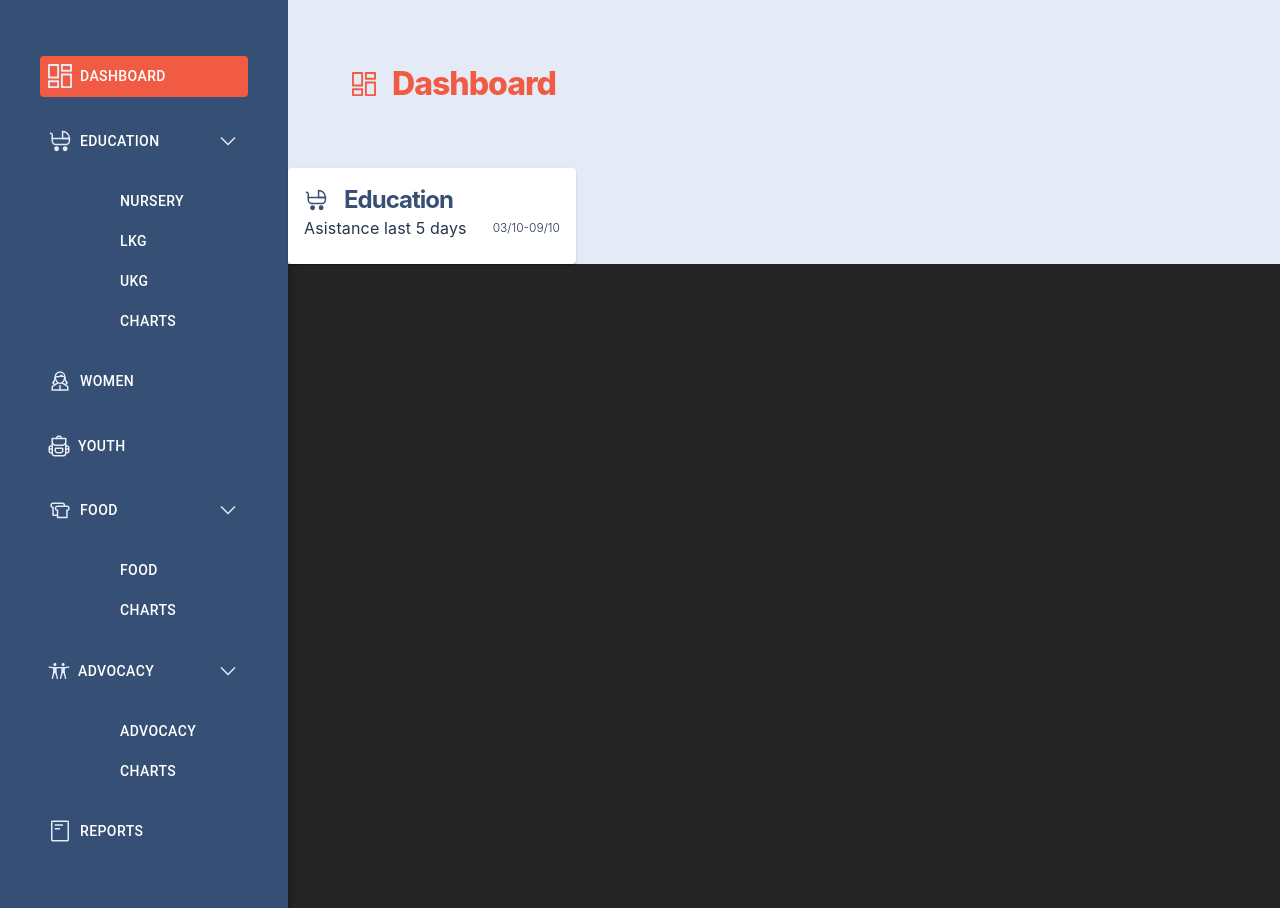
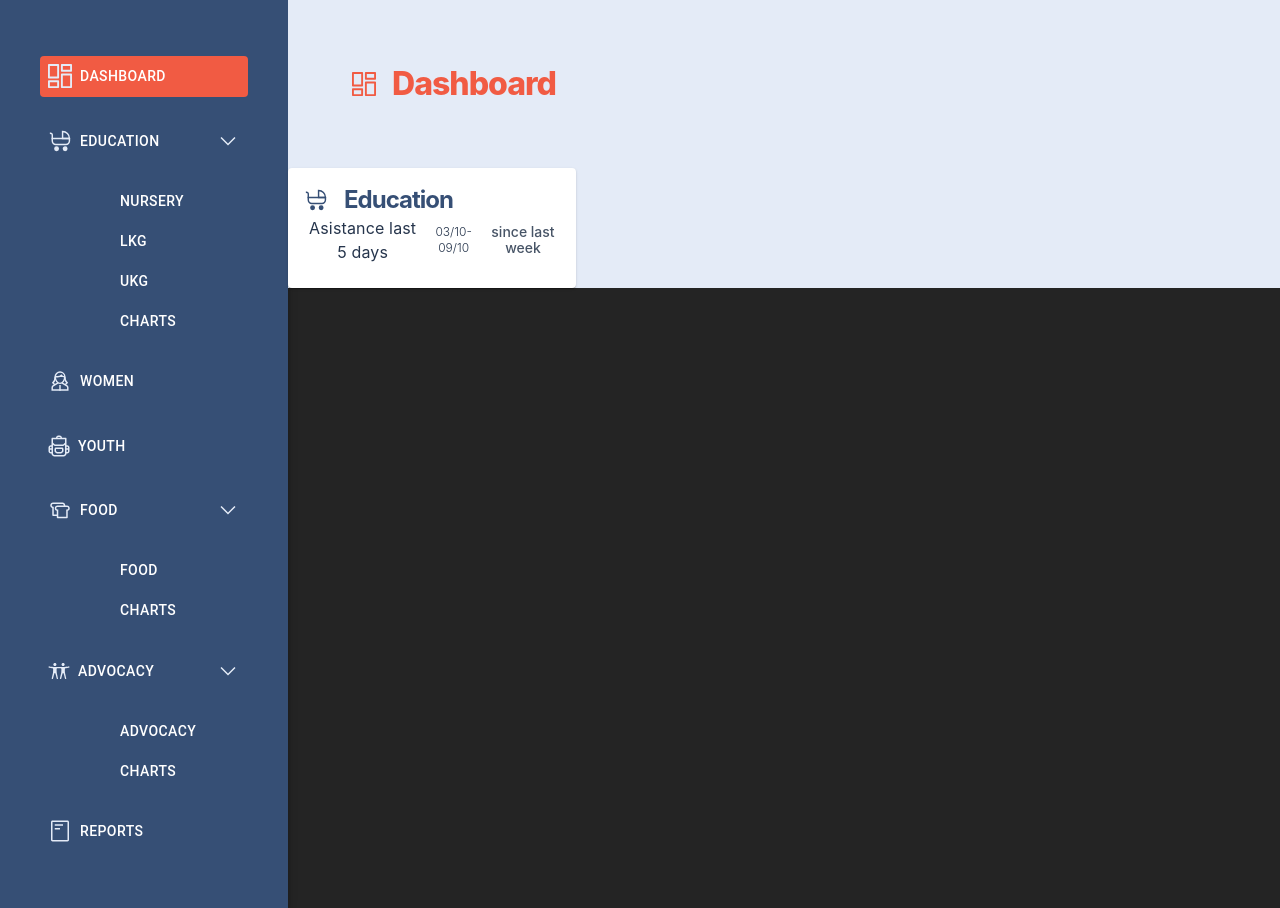
Before and after one commit to NotMija/DesafioONGapp, a React (Vite) app: page /dashboard in a window 1280 px wide. Built offline with nearby package versions, Linux system fonts and the light colour scheme.

Commit message:
"TextCaptions"

```diff
--- a/src/components/DashboardComponents/EducationCard.jsx
+++ b/src/components/DashboardComponents/EducationCard.jsx
@@ -2,6 +2,7 @@ import { Card, CardContent, Typography } from "@mui/material";
 import { TextH3 } from "../Text/TextH3";
 import { TextBody } from "../Text/TextBody";
 import { TextCaptionsMini } from "../Text/TextCaptionsMini";
+import { TextCaptions } from "../Text/TextCaptions";
 
 export const EducationCard1 = ({ date }) => {
     return (
@@ -11,6 +12,7 @@ export const EducationCard1 = ({ date }) => {
                 <div style={{display: "flex", flexDirection: "row", gap: "8px", justifyContent: 'space-between'}}>
                     <TextBody string={'Asistance last 5 days'} />
                     <TextCaptionsMini string={date} />
+                    <TextCaptions string='since last week' />
                 </div>
             </CardContent>
         </Card>
--- /dev/null
+++ b/src/components/Text/TextCaptions.jsx
@@ -0,0 +1,17 @@
+export const TextCaptions = ({string}) => {
+    return (
+        <div style={{ display: 'flex', flexDirection: 'row', gap: '16px', alignItems: 'center' }}>
+            <h2 style={{ color: '#475466', margin: '0', fontSize: '14px', fontWeight: '500', lineHeight: '16px' }}> {string} </h2>
+        </div>
+    );
+
+}
+
+// color: var(--grey-80, #475466);
+
+// /* Captions/Captions */
+// font-family: Manrope;
+// font-size: 14px;
+// font-style: normal;
+// font-weight: 500;
+// line-height: 16px; /* 114.286% */
```
